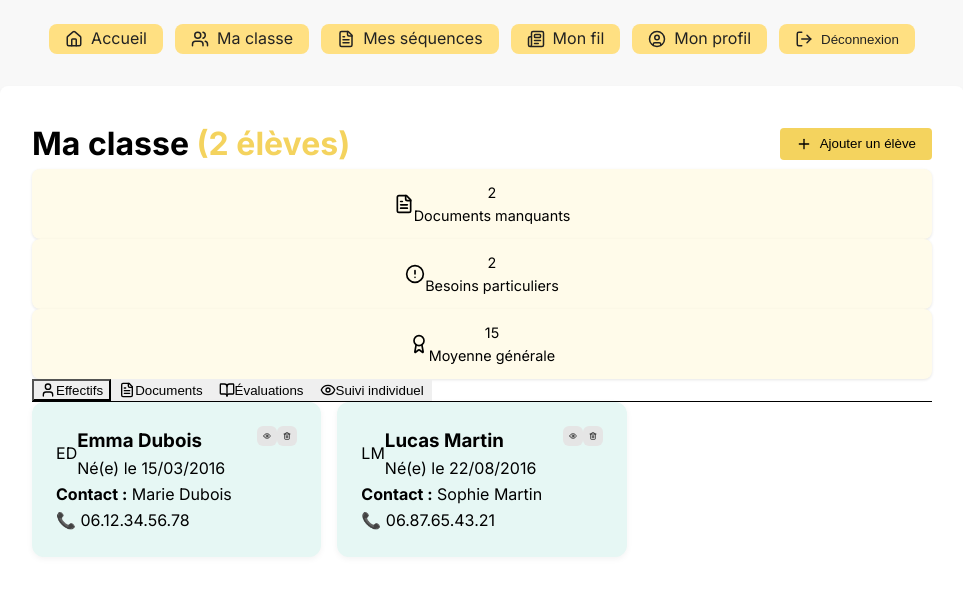
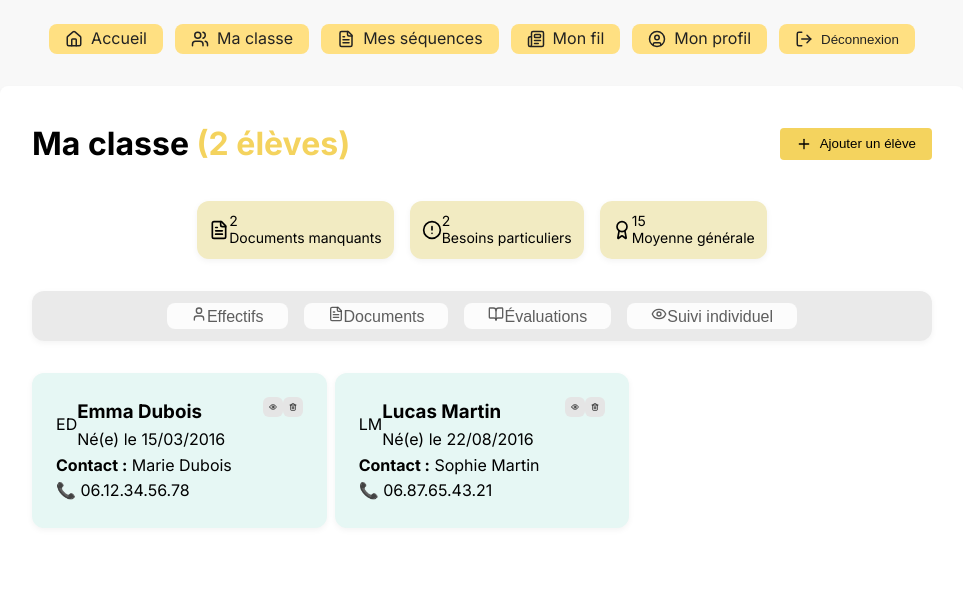
Before and after one commit to Ghost0fMars/SageWebApp, a Next.js app: page /classe in a window 1280 px wide. Shown: the top 596 px of the page, without its empty margins (158-1121 px from the left). Built offline with nearby package versions, Linux system fonts and the light colour scheme.

Commit message:
Mise à jour et correction page Ma Classe

```diff
--- /dev/null
+++ b/pages/accueil.js
@@ -0,0 +1,160 @@
+import { useState, useEffect } from "react";
+import { useSession } from "next-auth/react";
+import { useRouter } from "next/router";
+import Header from "@/components/Header";
+import Sidebar from "@/components/Sidebar";
+import Schedule from "@/components/Schedule";
+import { DragDropContext } from "react-beautiful-dnd";
+import DatePicker, { registerLocale } from "react-datepicker";
+import "react-datepicker/dist/react-datepicker.css";
+import fr from "date-fns/locale/fr";
+
+function getMonday(date) {
+  const d = new Date(date);
+  const day = d.getDay();
+  const diff = day === 0 ? -6 : 1 - day;
+  d.setDate(d.getDate() + diff);
+  d.setHours(0, 0, 0, 0);
+  return d;
+}
+
+registerLocale("fr", fr);
+
+export default function accueil() {
+  const { data: session } = useSession();
+  const router = useRouter();
+
+  const [cases, setCases] = useState({
+    sidebar: [],
+  });
+  const [selectedDate, setSelectedDate] = useState(new Date());
+
+  const refreshSeances = async () => {
+    if (!session?.user?.id) return;
+
+    const { sequenceId } = router.query;
+    const query = sequenceId ? `?sequenceId=${sequenceId}` : "";
+    const res = await fetch(`/api/seances${query}`);
+    const data = await res.json();
+
+    if (!Array.isArray(data)) {
+      console.error("❌ L'API /api/seances a renvoyé une erreur :", data);
+      return;
+    }
+
+    const grouped = data.reduce((acc, seance) => {
+      if (seance.semaine) {
+        const seanceSemaine = new Date(seance.semaine).toDateString();
+        const selectedSemaine = getMonday(selectedDate).toDateString();
+        if (seanceSemaine !== selectedSemaine) return acc;
+      }
+
+      const key = seance.position || "sidebar";
+      if (!acc[key]) acc[key] = [];
+      acc[key].push(seance);
+      return acc;
+    }, {});
+    setCases(grouped);
+  };
+
+  useEffect(() => {
+    refreshSeances();
+
+    const handler = () => refreshSeances();
+    window.addEventListener("refresh-seances", handler);
+
+    return () => window.removeEventListener("refresh-seances", handler);
+  }, [session, router.query, selectedDate]);
+
+  const handleDrag = (result) => {
+    const { source, destination } = result;
+    if (!destination) return;
+
+    const sourceId = source.droppableId;
+    const destId = destination.droppableId;
+
+    if (sourceId === destId && source.index === destination.index) return;
+
+    let movedItem;
+
+    setCases((prev) => {
+      const sourceList = Array.from(prev[sourceId] || []);
+      const destList = Array.from(prev[destId] || []);
+
+      [movedItem] = sourceList.splice(source.index, 1);
+      destList.splice(destination.index, 0, movedItem);
+
+      return {
+        ...prev,
+        [sourceId]: sourceList,
+        [destId]: destList,
+      };
+    });
+
+    if (movedItem) {
+      const payload = {
+        position: destId,
+      };
+
+      // ✅ Correction : si destination = sidebar ➜ semaine = null pour effacer en DB
+      if (destId === "sidebar") {
+        payload.semaine = null;
+      } else {
+        payload.semaine = getMonday(selectedDate);
+      }
+
+      console.log("📦 PATCH envoyé :", payload);
+
+      fetch(`/api/seances/${movedItem.id}`, {
+        method: "PATCH",
+        headers: { "Content-Type": "application/json" },
+        body: JSON.stringify(payload),
+      })
+        .then((res) => res.json())
+        .then((updated) => {
+          console.log("✅ Position et Semaine MAJ :", updated);
+          refreshSeances();
+        })
+        .catch((err) => {
+          console.error("❌ Erreur PATCH :", err);
+        });
+    } else {
+      console.error("❌ movedItem introuvable");
+    }
+  };
+
+  return (
+    <div className="min-h-screen bg-[#F8F8F8]">
+      <Header />
+
+      <DragDropContext onDragEnd={handleDrag}>
+        <main className="main-content flex gap-8 px-6 mt-4 relative">
+          <div className="w-[240px] relative z-[50] flex flex-col items-center gap-4">
+            <DatePicker
+              selected={selectedDate}
+              onChange={(date) => setSelectedDate(date)}
+              dateFormat="dd/MM/yyyy"
+              locale="fr"
+              calendarStartDay={1}
+              className="border px-3 py-2 rounded text-center"
+              popperPlacement="bottom"
+              popperClassName="!z-[9999]"
+              placeholderText="Choisir une date"
+            />
+
+            <Sidebar
+              seances={cases["sidebar"] || []}
+              onClearSidebar={() => {
+                setCases((prev) => ({ ...prev, sidebar: [] }));
+              }}
+            />
+          </div>
+
+          <div className="flex-1 z-0 relative">
+            <Schedule cases={cases} selectedDate={selectedDate} />
+          </div>
+        </main>
+      </DragDropContext>
+    </div>
+  );
+}
--- a/pages/classe.js
+++ b/pages/classe.js
@@ -186,8 +186,8 @@ export default function Classe() {
         </div>
 
         {/* Statistiques rapides */}
-        <div className="grid grid-cols-1 md:grid-cols-3 gap-4 mb-6">
-          <div className="tile">
+        <div className="stats-container">
+          <div className="tile-stat">
             <div className="flex items-center justify-center gap-2">
               <FileText size={20} className="text-blue-600" />
               <div>
@@ -196,7 +196,7 @@ export default function Classe() {
               </div>
             </div>
           </div>
-          <div className="tile">
+          <div className="tile-stat">
             <div className="flex items-center justify-center gap-2">
               <AlertCircle size={20} className="text-orange-600" />
               <div>
@@ -205,7 +205,7 @@ export default function Classe() {
               </div>
             </div>
           </div>
-          <div className="tile">
+          <div className="tile-stat">
             <div className="flex items-center justify-center gap-2">
               <Award size={20} className="text-green-600" />
               <div>
@@ -217,7 +217,7 @@ export default function Classe() {
         </div>
 
         {/* Onglets */}
-        <div className="flex gap-2 mb-6 border-b">
+        <div className="onglet-classe">
           {[
             { id: 'effectifs', label: 'Effectifs', icon: User },
             { id: 'documents', label: 'Documents', icon: FileText },
@@ -227,7 +227,7 @@ export default function Classe() {
             <button
               key={tab.id}
               onClick={() => setActiveTab(tab.id)}
-              className={`flex items-center gap-2 px-4 py-2 border-b-2 transition-colors ${
+              className= {`bouton-onglet ${
                 activeTab === tab.id
                   ? 'border-yellow-400 text-black font-semibold'
                   : 'border-transparent text-gray-600 hover:text-black'
@@ -288,7 +288,7 @@ export default function Classe() {
                 </div>
                 <div className="grid grid-cols-1 md:grid-cols-3 gap-4">
                   {Object.entries(student.documents).map(([doc, status]) => (
-                    <div key={doc} className="flex items-center justify-between p-2 border rounded">
+                    <div key={doc} className="flex items-center justify-between p-2 rounded">
                       <span className="capitalize">{doc === 'droitImage' ? 'Droit à l\'image' : doc}</span>
                       <button
                         onClick={() => toggleDocument(student.id, doc)}
@@ -311,7 +311,7 @@ export default function Classe() {
                 <h3 className="font-bold mb-3">{student.prenom} {student.nom}</h3>
                 <div className="grid grid-cols-1 md:grid-cols-3 gap-4">
                   {Object.entries(student.evaluations).map(([matiere, data]) => (
-                    <div key={matiere} className="border rounded p-3">
+                    <div key={matiere} className="rounded p-3">
                       <div className="flex items-center justify-between mb-2">
                         <span className="font-semibold capitalize">{matiere}</span>
                         <div className="flex items-center gap-1">
--- a/styles/globals.css
+++ b/styles/globals.css
@@ -84,7 +84,7 @@ h1 {
   border: none !important;
 }
 
-/* Bannières */
+/* Bannière */
 .banner-container {
   position: relative;
   width: 100%;
@@ -160,7 +160,7 @@ h1 {
 .emploi-table td.heure {
   background-color: #f0f0f0;
   font-weight: bold;
-  width: 70px;
+  width: 40px;
 }
 
 .emploi-table th:first-child {
@@ -281,6 +281,114 @@ html, body {
   box-shadow: 0 4px 12px rgba(0,0,0,0.1);
 }
 
+
+/* Onglets classe */
+
+.onglet-classe {
+  display: flex;
+  align-items: center;
+  justify-content: center;
+  gap: 1rem;
+  background-color: rgba(196, 196, 196, 0.36); /* même couleur, plus lisible */
+  padding: 0.75rem 1.25rem;
+  border-radius: 0.75rem;
+  box-shadow: 0 2px 6px rgba(0, 0, 0, 0.05);
+  margin-bottom: 2rem;
+  transition: transform 0.15s ease, box-shadow 0.15s ease;
+}
+
+.onglet-classe:hover {
+  transform: translateY(-2px);
+  box-shadow: 0 4px 12px rgba(0, 0, 0, 0.1);
+}
+
+.bouton-onglet {
+  background-color: rgba(255, 255, 255, 0.85);
+  color: rgba(66, 66, 66, 0.85);
+  padding: 0.2rem 1.5rem;
+  border: none;
+  border-radius: 0.5rem;
+  text-decoration: none;
+  font-weight: 500;
+  font-size: 1rem;
+  cursor: pointer;
+  transition: background-color 0.3s ease, color 0.3s ease, box-shadow 0.2s ease;
+}
+
+.bouton-onglet:hover {
+  background-color: #f9f9f9;
+  color: #000000;
+  box-shadow: 0 2px 8px rgba(0, 0, 0, 0.08);
+}
+
+.bouton-onglet:focus {
+  outline: none;
+  box-shadow: 0 0 0 3px rgba(255, 255, 255, 0); /* halo focus élégant */
+}
+
+.bouton-onglet.active {
+  background-color: #fef9e7; /* fond jaune pâle */
+  color: #000;
+  font-weight: 600;
+  box-shadow: inset 0 -2px 0 #e0c95a;
+}
+
+
+/* Conteneur de tuiles élèves */
+.tuiles-eleves {
+  display: grid;
+  grid-template-columns: repeat(auto-fill, minmax(260px, 1fr));
+  gap: 0.5rem;
+}
+
+/* Tuile individuelle */
+.tile-student {
+  background-color: #f0f9ff;
+  padding: 0.75rem;
+  border-radius: 0.75rem;
+  box-shadow: 0 2px 6px rgba(0, 0, 0, 0.05);
+  transition: transform 0.1s ease, box-shadow 0.1s ease;
+  font-size: 0.875rem;
+  line-height: 0;
+  display: flex;
+  flex-direction: column;
+  justify-content: space-between;
+  text-align: center;
+  min-height: 140px;
+}
+
+.tile-student:hover {
+  transform: translateY(-2px);
+  box-shadow: 0 4px 12px rgba(0, 0, 0, 0.1);
+}
+
+.stats-container {
+  display: flex;
+  justify-content: center;
+  gap: 1rem; /* espace entre les tuiles */
+  flex-wrap: nowrap; /* ou wrap si tu veux que ça aille à la ligne si trop long */
+  margin-top: 2rem; /* espace en haut */
+  margin-bottom: 2rem; /* espace en bas */
+}
+
+.tile-stat {
+  background-color: #f2ebc2;
+  padding: 0.75rem;
+  border-radius: 0.75rem;
+  box-shadow: 0 2px 6px rgba(0, 0, 0, 0.05);
+  transition: transform 0.1s ease, box-shadow 0.1s ease;
+  font-size: 0.875rem;
+  line-height: 1.2;
+}
+
+.tile-stat:hover {
+  transform: translateY(-2px);
+  box-shadow: 0 4px 12px rgba(0, 0, 0, 0.1);
+}
+
+
+
+
 /* ------------------------------
    Améliorations Responsive Mobile
    ------------------------------ */
@@ -346,31 +454,3 @@ html, body {
     font-size: 0.8rem;
   }
 }
-
-/* Conteneur de tuiles élèves */
-.tuiles-eleves {
-  display: grid;
-  grid-template-columns: repeat(auto-fill, minmax(260px, 1fr));
-  gap: 1rem;
-}
-
-/* Tuile individuelle */
-.tile-student {
-  background-color: #f0f9ff;
-  padding: 1rem;
-  border-radius: 0.75rem;
-  box-shadow: 0 2px 6px rgba(0, 0, 0, 0.05);
-  transition: transform 0.1s ease, box-shadow 0.1s ease;
-  font-size: 0.875rem;
-  line-height: 1.4;
-  display: flex;
-  flex-direction: column;
-  justify-content: space-between;
-  text-align: left;
-  min-height: 140px;
-}
-
-.tile-student:hover {
-  transform: translateY(-2px);
-  box-shadow: 0 4px 12px rgba(0, 0, 0, 0.1);
-}
```
